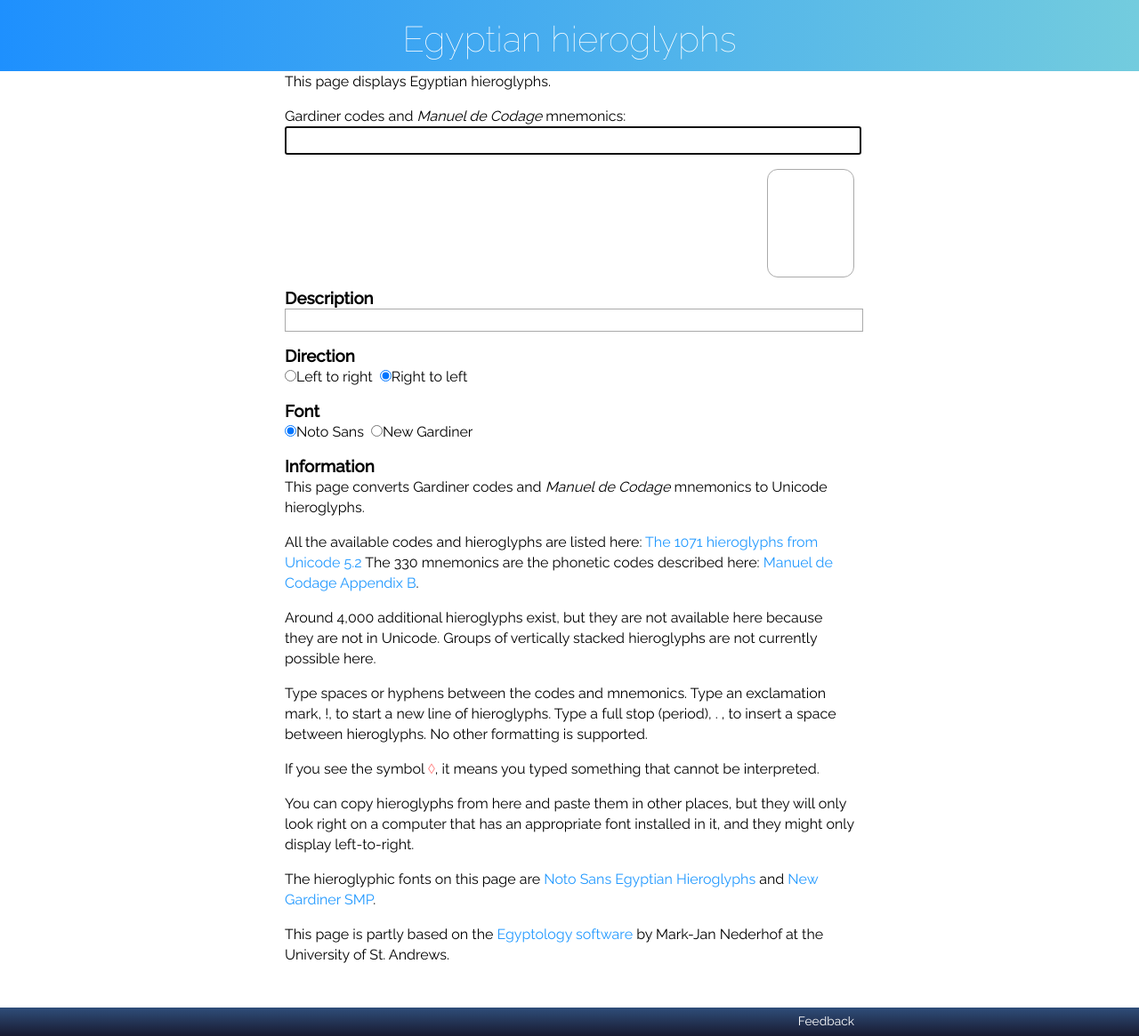
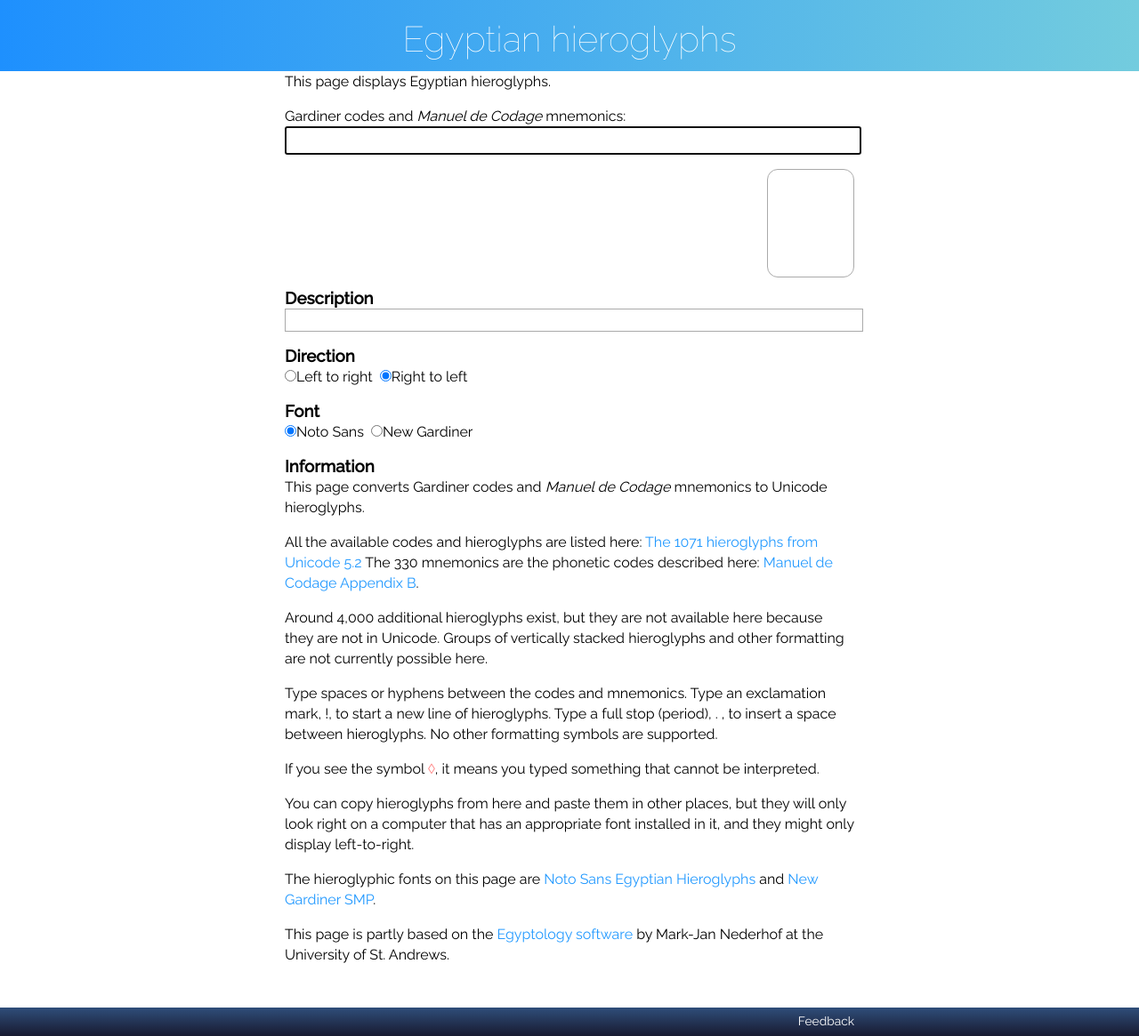
Before and after one commit to RarelyCharlie/rarelycharlie.github.io, a Jekyll site: the page built from hieroglyphs.md, in a window 1280 px wide and 1165 px high. Shown: the whole window at 89% size. Built offline with Jekyll 4.4.1, drawn with Linux system fonts in a browser that asks for light colours; some web fonts are replaced.

Commit message:
Update hieroglyphs.md

```diff
--- a/hieroglyphs.md
+++ b/hieroglyphs.md
@@ -58,9 +58,9 @@ This page converts Gardiner codes and <em>Manuel de Codage</em> mnemonics to Uni
 
 All the available codes and hieroglyphs are listed here: [The 1071 hieroglyphs from Unicode 5.2](https://mjn.host.cs.st-andrews.ac.uk/egyptian/unicode/tablemain.html) The 330 mnemonics are the phonetic codes described here: [Manuel de Codage Appendix B](http://www.catchpenny.org/codage/#app2).
 
-Around 4,000 additional hieroglyphs exist, but they are not available here because they are not in Unicode. Groups of vertically stacked hieroglyphs are not currently possible here.
+Around 4,000 additional hieroglyphs exist, but they are not available here because they are not in Unicode. Groups of vertically stacked hieroglyphs and other formatting are not currently possible here.
 
-Type spaces or hyphens between the codes and mnemonics. Type an exclamation mark, !, to start a new line of hieroglyphs. Type a full stop (period), . , to insert a space between hieroglyphs. No other formatting is supported.
+Type spaces or hyphens between the codes and mnemonics. Type an exclamation mark, !, to start a new line of hieroglyphs. Type a full stop (period), . , to insert a space between hieroglyphs. No other formatting symbols are supported.
 
 If you see the symbol <del>&#9674;</del>, it means you typed something that cannot be interpreted.
 
```
